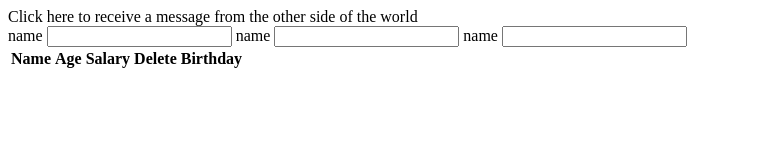
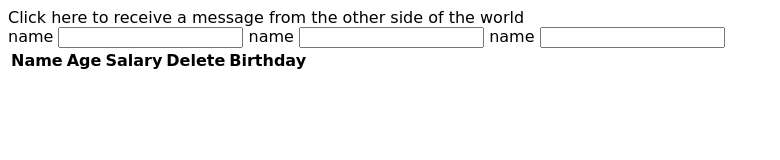
Before and after one commit to ike-agu/fp_db_basketball, a plain HTML site: page client/index.html in a window 1280 px wide. Shown: the whole page, without its empty margins (0-780 px from the left). Drawn offline with Linux system fonts and the light colour scheme.

Commit message:
added style sheet and imported google font

```diff
--- a/client/index.html
+++ b/client/index.html
@@ -5,6 +5,7 @@
   <meta http-equiv="X-UA-Compatible" content="IE=edge">
   <meta name="viewport" content="width=device-width, initial-scale=1.0">
   <title>Basketball App Database</title>
+  <link rel="stylesheet" href="/client/styles/index.css">
 </head>
 <body>
   <div id="content">
--- /dev/null
+++ b/client/styles/index.css
@@ -0,0 +1,11 @@
+@import url('https://fonts.googleapis.com/css2?family=Quicksand:wght@300;400&display=swap');
+
+* {
+  box-sizing: border-box;
+}
+
+
+body{
+  font-family: 'Kaushan Script', cursive;
+
+}
```
